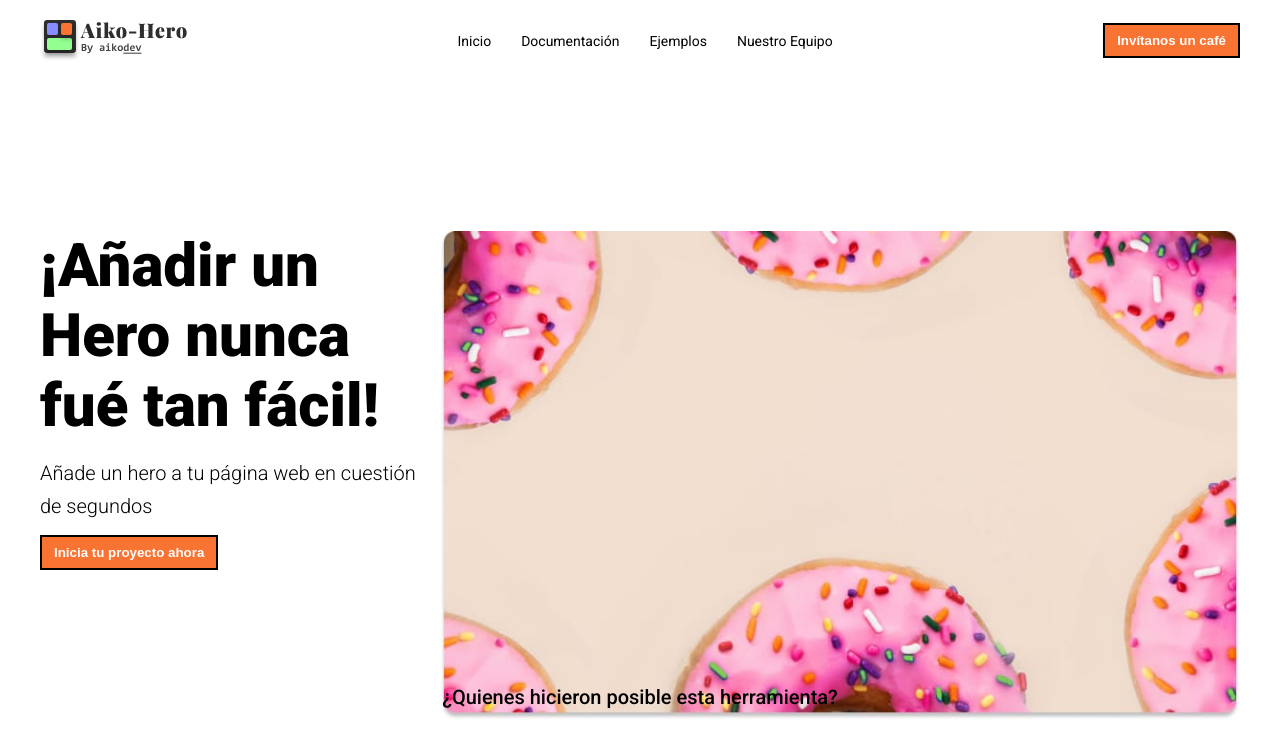
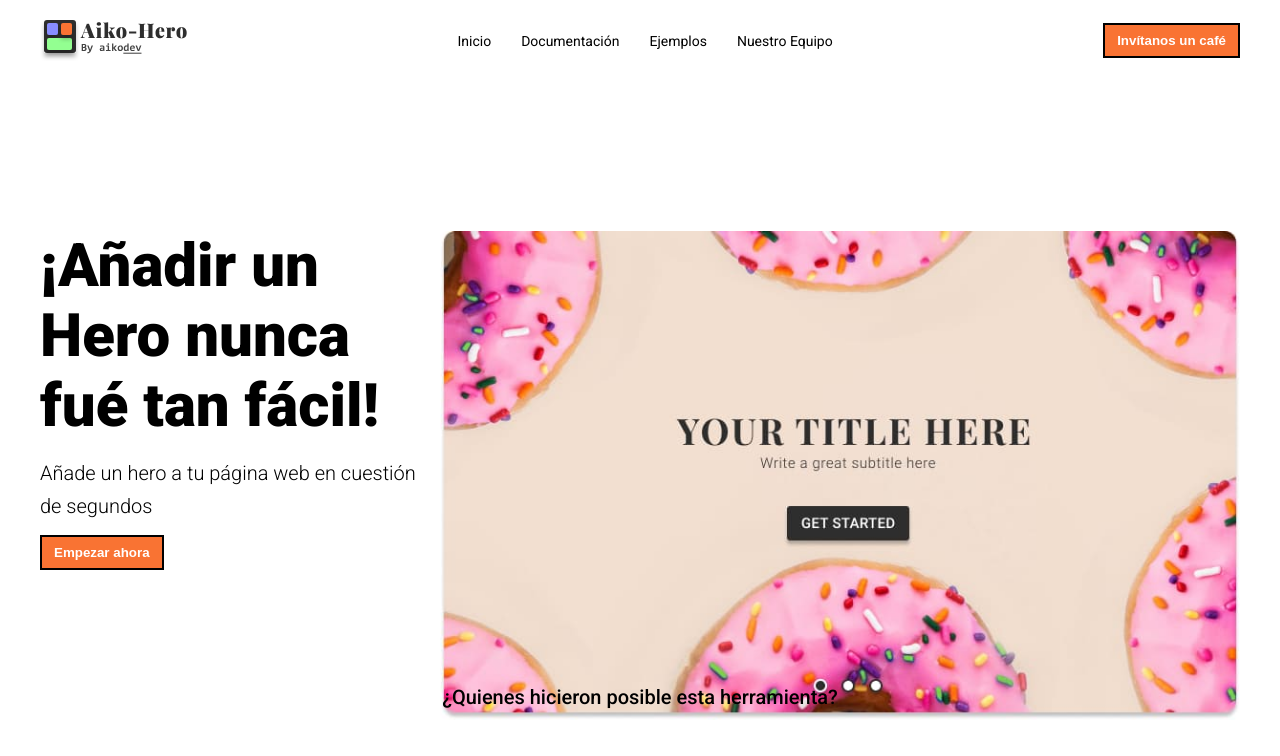
Before and after one commit to joshuacba08/aiko-hero-platform, an Angular app: page / in a window 1280 px wide. Shown: the top 756 px of the page. Built offline with nearby package versions, Linux system fonts and the light colour scheme; no server answers; what @ng-icons/bootstrap-icons, @ng-icons/core would draw is missing.

Commit message:
ajuste imagen y texto boton

```diff
--- a/src/app/components/hero/hero-section.component.html
+++ b/src/app/components/hero/hero-section.component.html
@@ -1,10 +1,8 @@
 <div class="hero-container">
   <div class="hero-container__columns">
     <h1>¡Añadir un Hero nunca fué tan fácil!</h1>
-    <p>
-      Añade un hero a tu página web en cuestión de segundos
-    </p>
-    <app-button title="Inicia tu proyecto ahora"></app-button>
+    <p>Añade un hero a tu página web en cuestión de segundos</p>
+    <app-button title="Empezar ahora" class="font-dark"></app-button>
   </div>
   <div class="hero-container__columns">
     <img src="../../../assets/hero-img.jpg" alt="image" />
```
Also changed, not shown: src/assets/hero-img.jpg.
